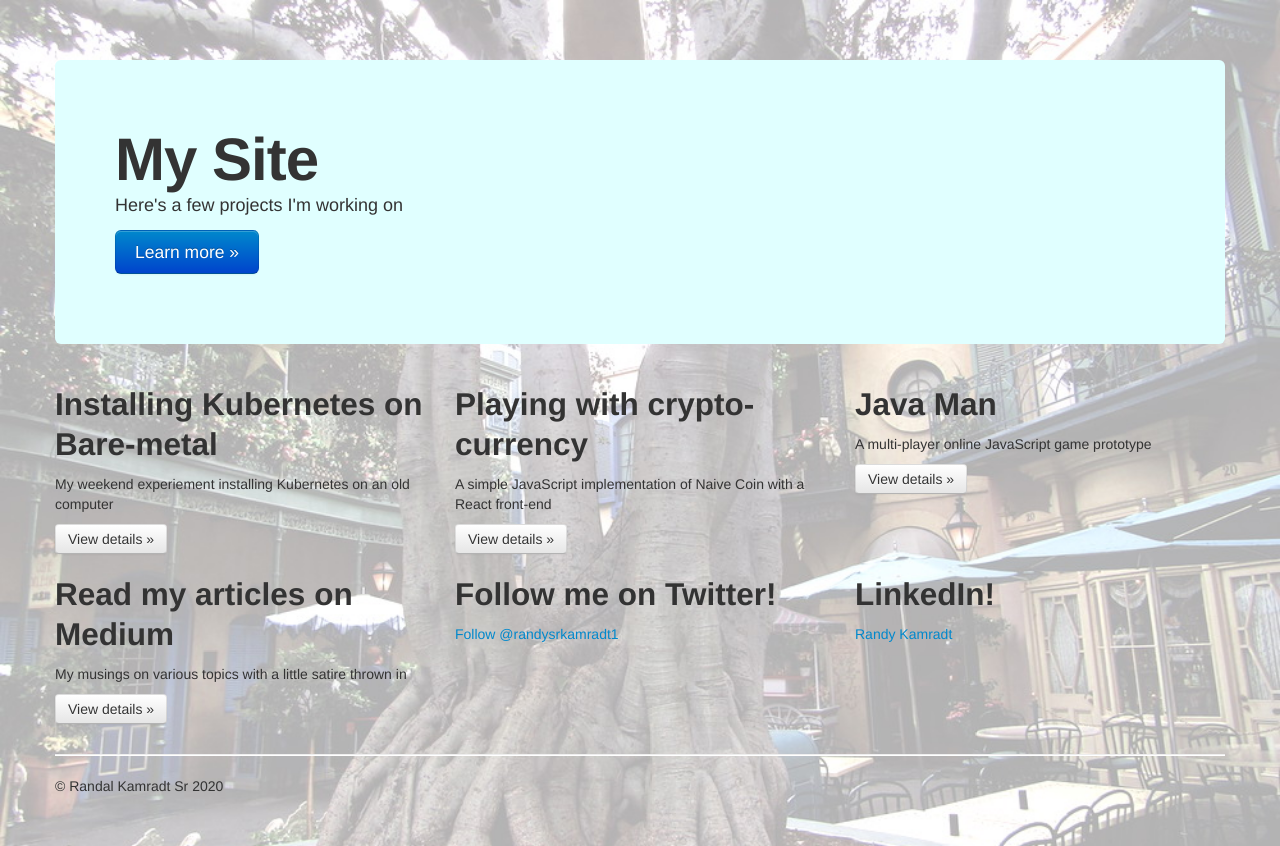
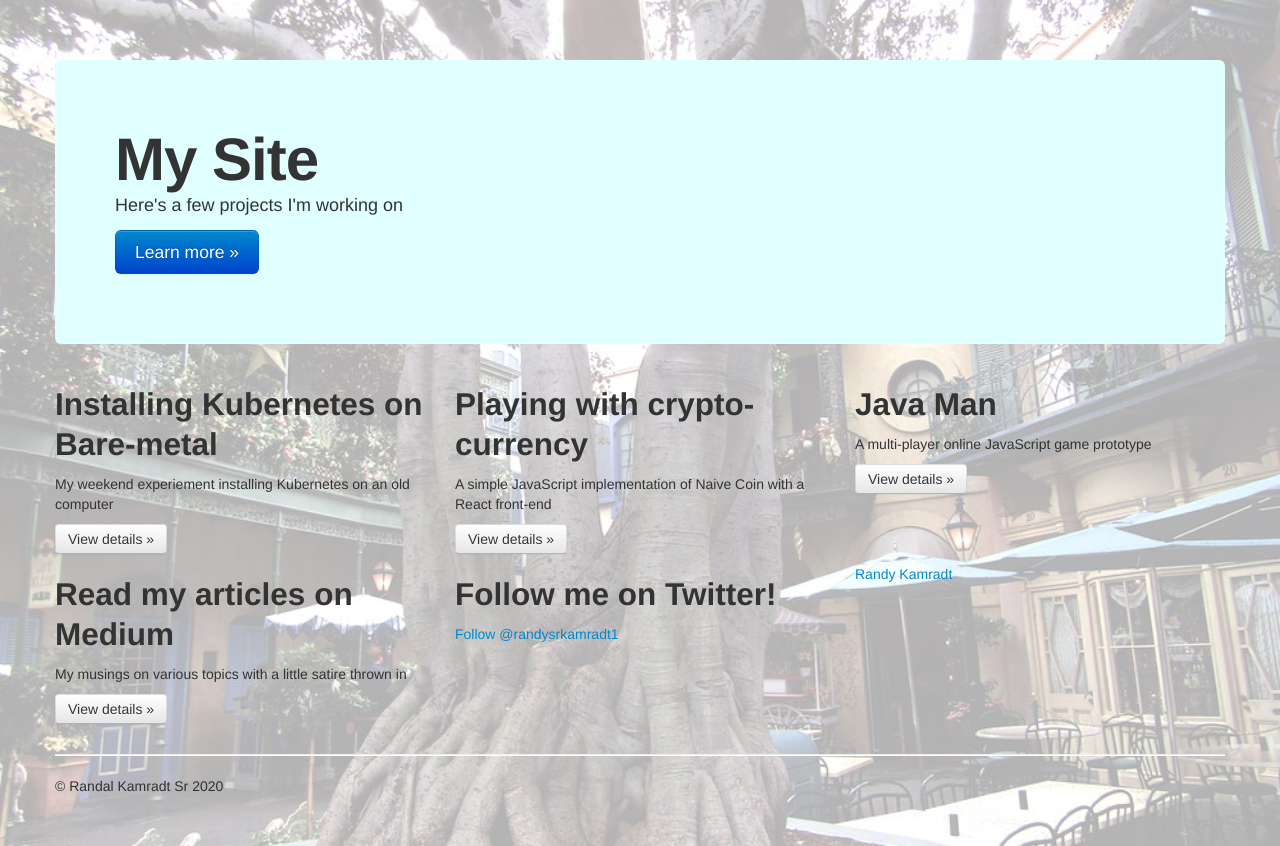
Before and after one commit to rkamradt/rkamradt.github.io, a plain HTML site: page index.html in a window 1280 px wide. Drawn offline with nearby package versions, Linux system fonts and the light colour scheme.

Commit message:
Update index.html

```diff
--- a/index.html
+++ b/index.html
@@ -80,9 +80,9 @@
           <h2>Follow me on Twitter!</h2>
           <a href="https://twitter.com/randysrkamradt1?ref_src=twsrc%5Etfw" class="twitter-follow-button" data-show-count="false">Follow @randysrkamradt1</a><script async src="https://platform.twitter.com/widgets.js" charset="utf-8"></script>
        </div>
-        <div class="span4">
-          <h2>LinkedIn!</h2>
-<div class="LI-profile-badge"  data-version="v1" data-size="medium" data-locale="en_US" data-type="horizontal" data-theme="light" data-vanity="randy-kamradt-3573b221"><a class="LI-simple-link" href='https://www.linkedin.com/in/randy-kamradt-3573b221?trk=profile-badge'>Randy Kamradt</a></div>        </div>
+       <div class="span4" class="LI-profile-badge"  data-version="v1" data-size="medium" data-locale="en_US" data-type="horizontal" data-theme="light" data-vanity="randy-kamradt-3573b221">
+         <a class="LI-simple-link" href='https://www.linkedin.com/in/randy-kamradt-3573b221?trk=profile-badge'>Randy Kamradt</a>
+       </div>
       </div>
 
       <hr>
```
